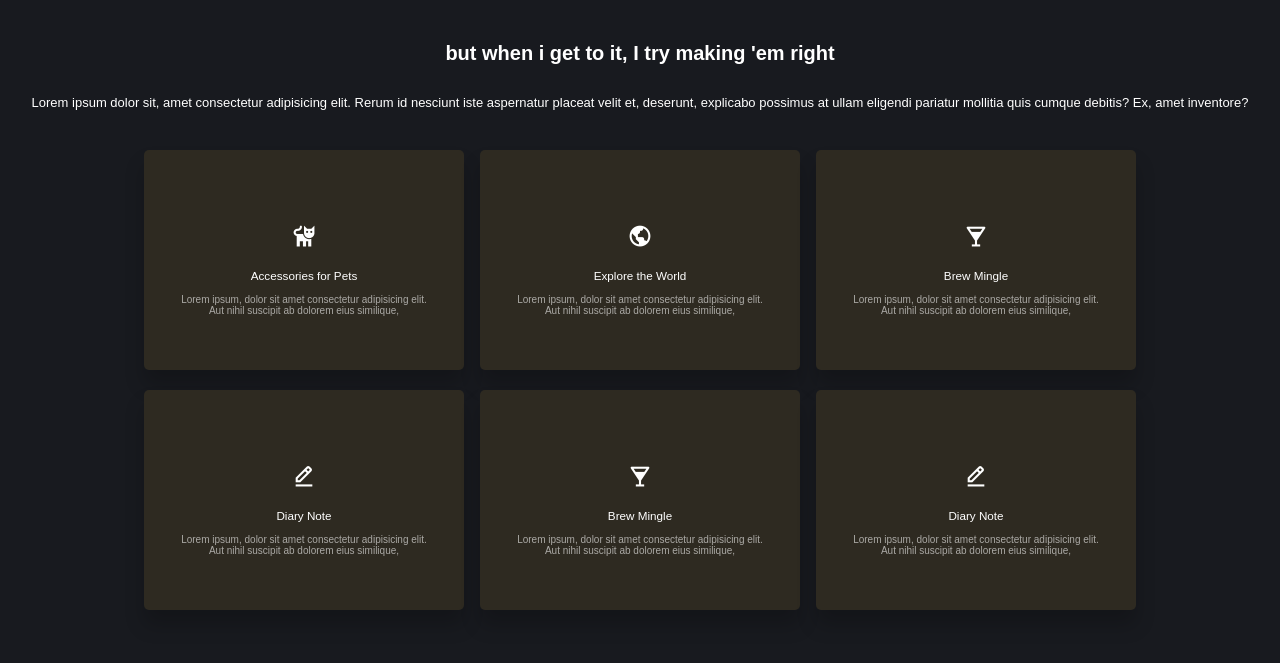
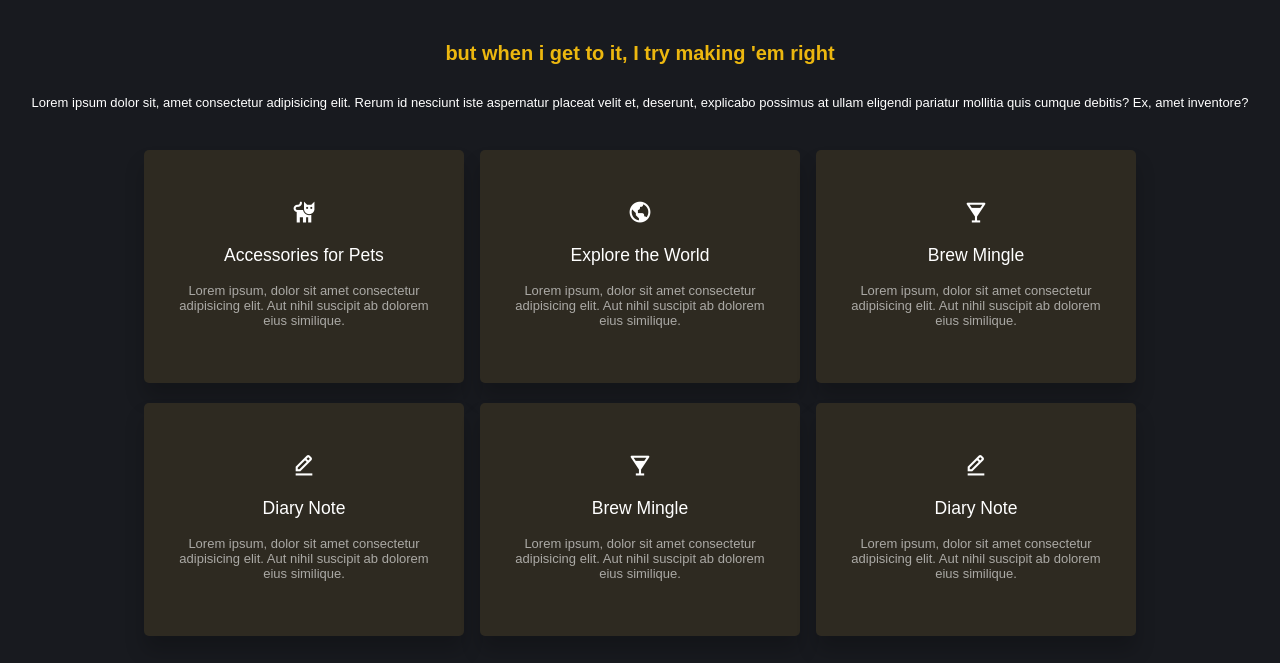
Before and after one commit to thitappppppha/Portfolio, a plain HTML site: page Experience.html in a window 1280 px wide. Shown: the part 137-800 px from the top of the page. Drawn offline with nearby package versions, Linux system fonts and the light colour scheme; a web font is replaced by a local one.

Commit message:
3.1th commited

```diff
--- a/Experience.html
+++ b/Experience.html
@@ -61,44 +61,40 @@
         <p >Lorem ipsum dolor sit, amet consectetur adipisicing elit. Rerum id nesciunt iste aspernatur placeat velit et, deserunt, explicabo possimus at ullam eligendi pariatur mollitia quis cumque debitis? Ex, amet inventore?</p>
         <div class="content-box">
 
-            <div class="card">
+            <a href="petCover.html" class="card">
                 <i class='bx bxs-cat'></i>
                 <h3>Accessories for Pets</h3>
-                <p1>Lorem ipsum, dolor sit amet consectetur adipisicing elit. Aut nihil suscipit ab dolorem eius similique, </p1>
+                <p>Lorem ipsum, dolor sit amet consectetur adipisicing elit. Aut nihil suscipit ab dolorem eius similique.</p>
+            </a>
 
-            </div>
+            <a href="#" class="card">
+                <i class='bx bx-world'></i>
+                <h3>Explore the World</h3>
+                <p>Lorem ipsum, dolor sit amet consectetur adipisicing elit. Aut nihil suscipit ab dolorem eius similique.</p>
+            </a>
 
+            <a href="#" class="card">
+                <i class='bx bxs-drink'></i>
+                <h3>Brew Mingle</h3>
+                <p>Lorem ipsum, dolor sit amet consectetur adipisicing elit. Aut nihil suscipit ab dolorem eius similique.</p>
+            </a>
 
-            <div class="card">
-                <i class='bx bx-world' ></i>
-                <h3>Explore the World</h3>
-                <p1>Lorem ipsum, dolor sit amet consectetur adipisicing elit. Aut nihil suscipit ab dolorem eius similique, </p1>
-            </div>
+            <a href="#" class="card">
+                <i class='bx bx-edit-alt'></i>
+                <h3>Diary Note</h3>
+                <p>Lorem ipsum, dolor sit amet consectetur adipisicing elit. Aut nihil suscipit ab dolorem eius similique.</p>
+            </a>
+            <a href="#" class="card">
+                <i class='bx bxs-drink'></i>
+                <h3>Brew Mingle</h3>
+                <p>Lorem ipsum, dolor sit amet consectetur adipisicing elit. Aut nihil suscipit ab dolorem eius similique.</p>
+            </a>
 
-            <div class="card">
-                <i class='bx bxs-drink' ></i>
-                <h3>Brew Mingle</h3>
-                <p1>Lorem ipsum, dolor sit amet consectetur adipisicing elit. Aut nihil suscipit ab dolorem eius similique, </p1>
-            </div>
-
-            <div class="card">
-                <i class='bx bx-edit-alt' ></i>
+            <a href="#" class="card">
+                <i class='bx bx-edit-alt'></i>
                 <h3>Diary Note</h3>
-                <p1>Lorem ipsum, dolor sit amet consectetur adipisicing elit. Aut nihil suscipit ab dolorem eius similique, </p1>
-            </div>
-
-
-            <div class="card">
-                <i class='bx bxs-drink' ></i>
-                <h3>Brew Mingle</h3>
-                <p1>Lorem ipsum, dolor sit amet consectetur adipisicing elit. Aut nihil suscipit ab dolorem eius similique, </p1>
-            </div>
-
-            <div class="card">
-                <i class='bx bx-edit-alt' ></i>
-                <h3>Diary Note</h3>
-                <p1>Lorem ipsum, dolor sit amet consectetur adipisicing elit. Aut nihil suscipit ab dolorem eius similique, </p1>
-            </div>
+                <p>Lorem ipsum, dolor sit amet consectetur adipisicing elit. Aut nihil suscipit ab dolorem eius similique.</p>
+            </a>
 
 
 
--- a/style.css
+++ b/style.css
@@ -968,6 +968,7 @@ section .button .button:hover{
     text-align: center;
     font-weight: 800;
     margin-top: 20px;
+    color: #ecb70f;
 
 }
 
@@ -977,6 +978,7 @@ section .button .button:hover{
     text-align: center;
     font-weight: 00;
     margin-top: 5px;
+
 
 }
 .content-box{
@@ -989,7 +991,7 @@ section .button .button:hover{
 
 }
 
-.card{
+a.card{
     min-height: 220px;
     width: 320px;
     padding: 30px;
@@ -1017,10 +1019,11 @@ section .button .button:hover{
     margin-bottom: 12px;
     font-weight: 400;
     text-align: center;
+    color: white;
 
 }
 
-.card p1{
+.card p{
     color: rgba(255, 255, 255, 0.598);
     text-align: center;
 
@@ -1028,7 +1031,7 @@ section .button .button:hover{
 }
 
 .card:hover i,    /*important hover*/
-.card:hover p1{
+.card:hover p{
     color: #fff;
     cursor: pointer;
 
```
